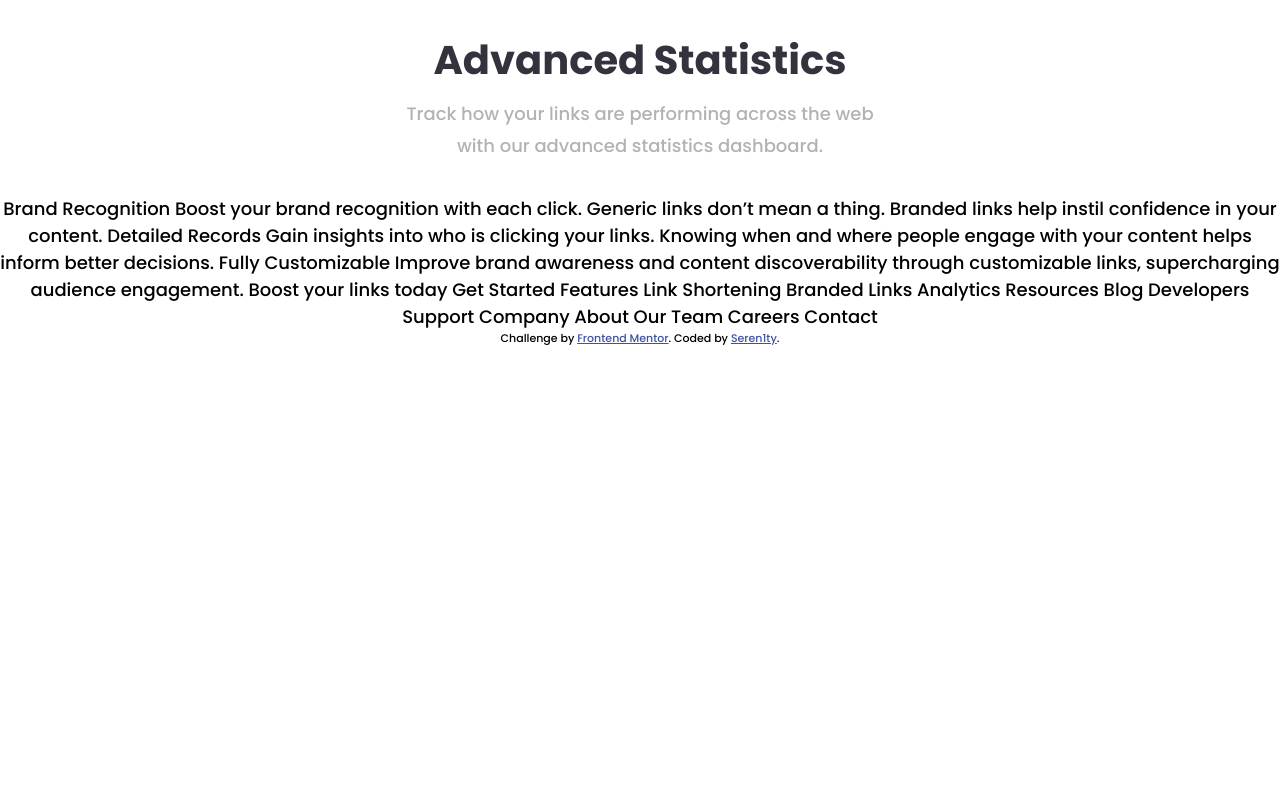
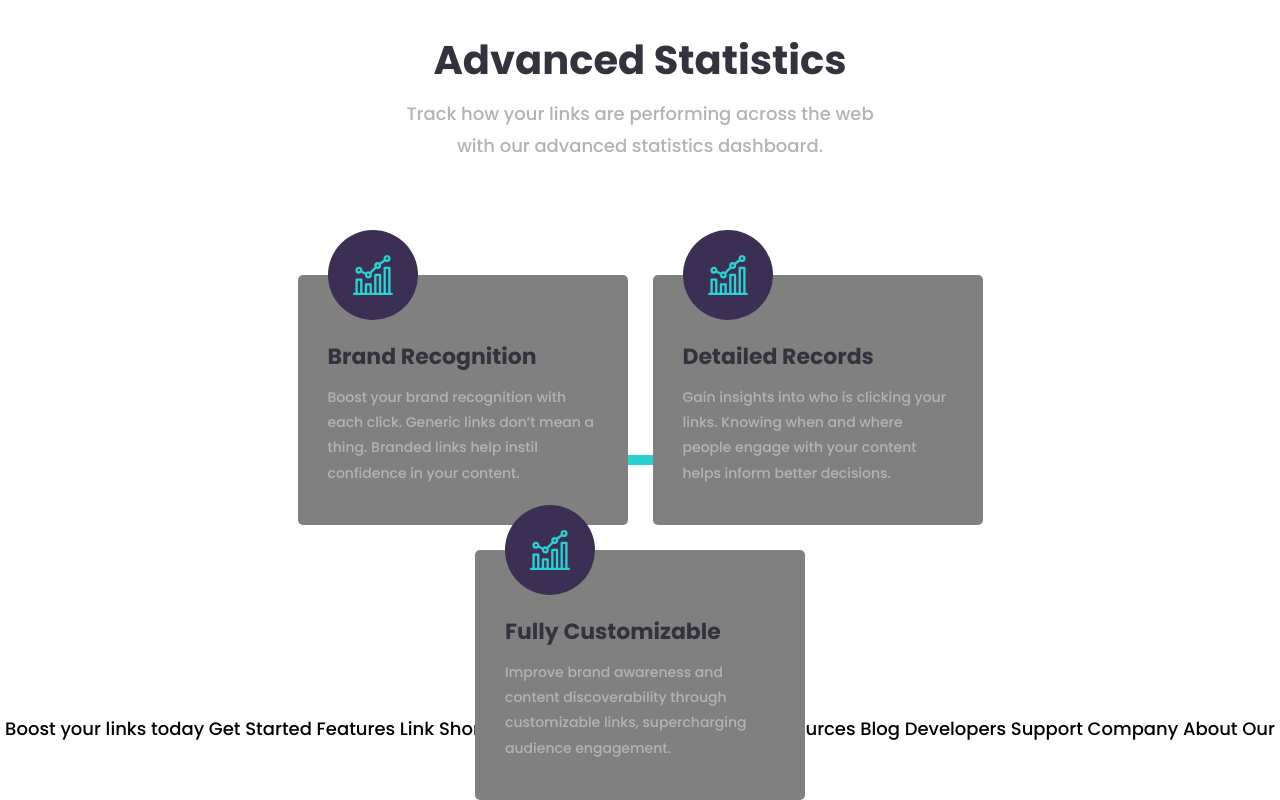
Before and after one commit to seren1ty/fm-url-shortener, a React (Create React App) app: page / in a window 1280 px wide. Shown: the part 938-1738 px from the top of the page. Before the commit the page ends 1285 px from the top, so only its background shows below. Built offline with nearby package versions, Linux system fonts and the light colour scheme.

Commit message:
Created and initially styled Highlights component

```diff
--- a/src/App.tsx
+++ b/src/App.tsx
@@ -2,6 +2,7 @@ import { Box } from '@material-ui/core';
 import './App.css';
 import AdvancedStatistics from './components/AdvancedStatistics.component';
 import Header from './components/Header.component';
+import Highlights from './components/Highlights.component';
 import LinkShortener from './components/LinkShortener.component';
 import Navbar from './components/Navbar.component';
 
@@ -12,21 +13,7 @@ function App() {
       <Header/>
       <LinkShortener/>
       <AdvancedStatistics/>
-      Brand Recognition
-
-      Boost your brand recognition with each click. Generic links don’t
-      mean a thing. Branded links help instil confidence in your content.
-
-      Detailed Records
-
-      Gain insights into who is clicking your links. Knowing when and where
-      people engage with your content helps inform better decisions.
-
-      Fully Customizable
-
-      Improve brand awareness and content discoverability through customizable
-      links, supercharging audience engagement.
-
+      <Highlights/>
       Boost your links today
 
       Get Started
--- /dev/null
+++ b/src/components/Highlights.component.tsx
@@ -0,0 +1,81 @@
+import { Box } from '@material-ui/core';
+import styled from 'styled-components';
+import BrandRecognitionImage from '../assets/images/icon-brand-recognition.svg';
+
+const Highlights = () => {
+  return (
+    <HighlightContainer>
+      <Box width="500px" height="10px" bgcolor="hsl(180, 66%, 49%)" position="absolute" top="50%"></Box>
+      <Highlight alignSelf="flex-start">
+        <IconContainer>
+          <img src={BrandRecognitionImage} alt="Brand Recognition"/>
+        </IconContainer>
+        <Box color="hsl(255, 11%, 22%)" fontWeight={700} fontSize={22} textAlign="left" lineHeight={1.1} pb={2}>
+          Brand Recognition
+        </Box>
+        <Box color="hsl(0, 0%, 70%)" fontSize={14} lineHeight={1.8} textAlign="left" maxWidth="500px" pb={4}>
+          Boost your brand recognition with each click. Generic links don’t mean a thing. Branded links help instil confidence in your content.
+        </Box>
+      </Highlight>
+
+      <Highlight alignSelf="center">
+        <IconContainer>
+          <img src={BrandRecognitionImage} alt="Brand Recognition"/>
+        </IconContainer>
+        <Box color="hsl(255, 11%, 22%)" fontWeight={700} fontSize={22} textAlign="left" lineHeight={1.1} pb={2}>
+          Detailed Records
+        </Box>
+        <Box color="hsl(0, 0%, 70%)" fontSize={14} lineHeight={1.8} textAlign="left" maxWidth="500px" pb={4}>
+          Gain insights into who is clicking your links. Knowing when and where people engage with your content helps inform better decisions.
+        </Box>
+      </Highlight>
+
+      <Highlight alignSelf="flex-end">
+        <IconContainer>
+          <img src={BrandRecognitionImage} alt="Brand Recognition"/>
+        </IconContainer>
+        <Box color="hsl(255, 11%, 22%)" fontWeight={700} fontSize={22} textAlign="left" lineHeight={1.1} pb={2}>
+          Fully Customizable
+        </Box>
+        <Box color="hsl(0, 0%, 70%)" fontSize={14} lineHeight={1.8} textAlign="left" maxWidth="500px" pb={4}>
+          Improve brand awareness and content discoverability through customizable links, supercharging audience engagement.
+        </Box>
+      </Highlight>
+    </HighlightContainer>
+  )
+}
+
+export default Highlights;
+
+const HighlightContainer = styled(Box)`
+  display: flex;
+  flex-wrap: wrap;
+  justify-content: center;
+  max-width: 100%;
+  height: 360px;
+  gap: 25px;
+  padding: 80px 160px;
+  position: relative;
+`
+
+const Highlight = styled(Box)`
+  max-width: 270px;
+  min-width: 216px;
+  height: 150px;
+  padding: 70px 30px 30px 30px;
+  background: gray;
+  border-radius: 5px;
+  position: relative;
+`
+
+const IconContainer = styled(Box)`
+  display: flex;
+  justify-content: center;
+  align-items: center;
+  width: 90px;
+  height: 90px;
+  background: hsl(257, 27%, 26%);
+  border-radius: 50%;
+  position: absolute;
+  top: -45px;
+`
```
